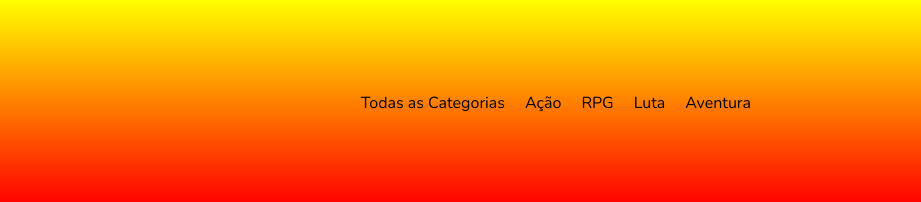
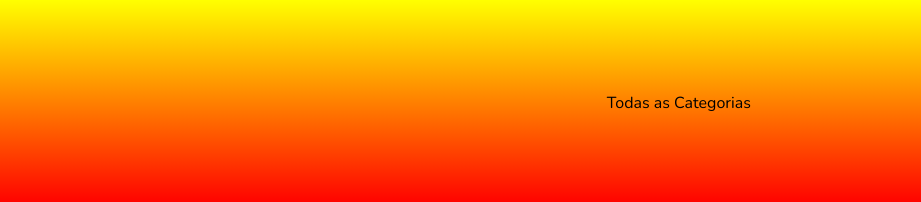
Before and after one commit to GEOVANEQUERINO/Prj-Blog, a plain HTML site: page index.html in a window 1280 px wide. Shown: the top 202 px of the page, 359-1280 px from the left. Drawn offline with nearby package versions, Linux system fonts and the light colour scheme.

Commit message:
projeto finalizado.

```diff
--- a/index.html
+++ b/index.html
@@ -23,10 +23,6 @@
 			<nav class="nav">
 				<ul class="nav_list">
 					<li><a href="index.html" class="nav_link">Todas as Categorias</a></li>
-					<li><a href="acao.html" class="nav_link">Ação</a></li>
-					<li><a href="rpg.html" class="nav_link">RPG</a></li>
-					<li><a href="luta.html" class="nav_link">Luta</a></li>
-					<li><a href="aventura.html" class="nav_link">Aventura</a></li>
 				</ul><!-- .nav_link-->
 			</nav> <!-- nav -->
 		</div> <!-- .menu -->
```
Also changed, not shown: acao.html (+0 -3 lines), aventura.html (+0 -3 lines), luta.html (+0 -3 lines), rpg.html (+0 -3 lines).
